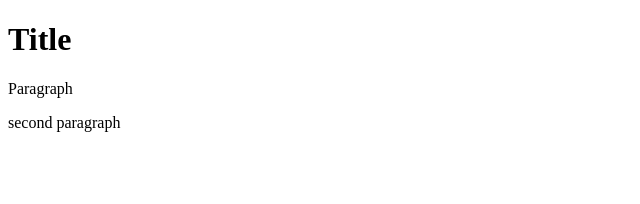
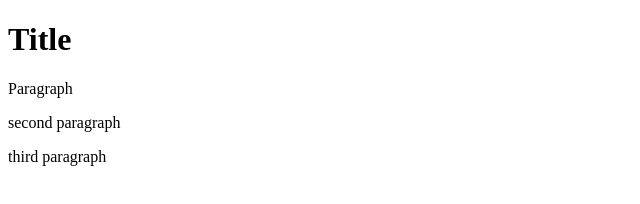
Before and after one commit to athena2018/Bootstrap-4, a website: page index.html in a window 1280 px wide. Shown: the whole page, without its empty margins (0-640 px from the left). Drawn offline with Linux system fonts and the light colour scheme.

Commit message:
fourth commit

```diff
--- a/index.html
+++ b/index.html
@@ -10,6 +10,7 @@
     <h1>Title</h1>
     <p>Paragraph</p>
     <p>second paragraph</p>
+    <p>third paragraph</p>
 
 </body>
 </html>
```
Also changed, not shown: package.json (added, +27 -0 lines), 1 other file.
